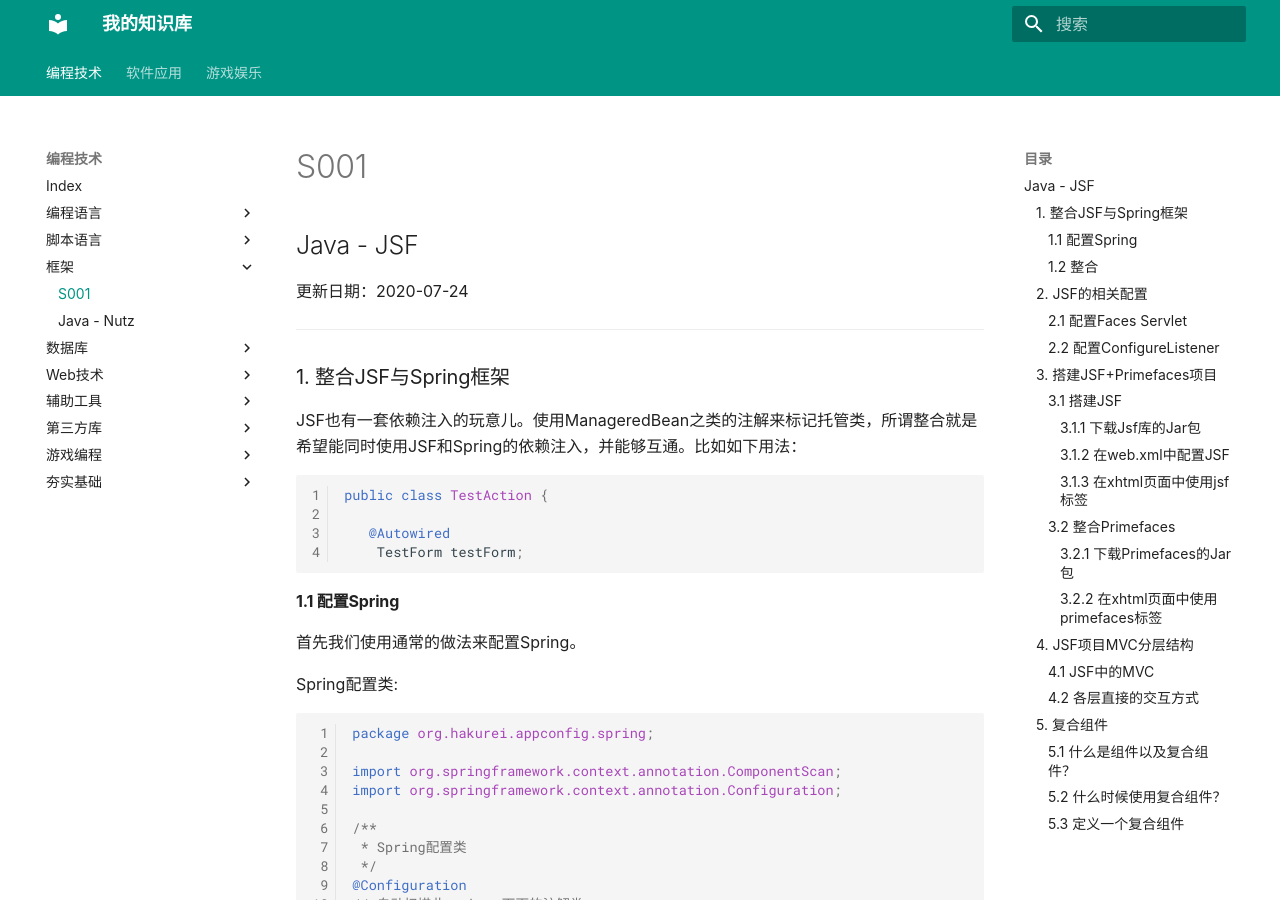
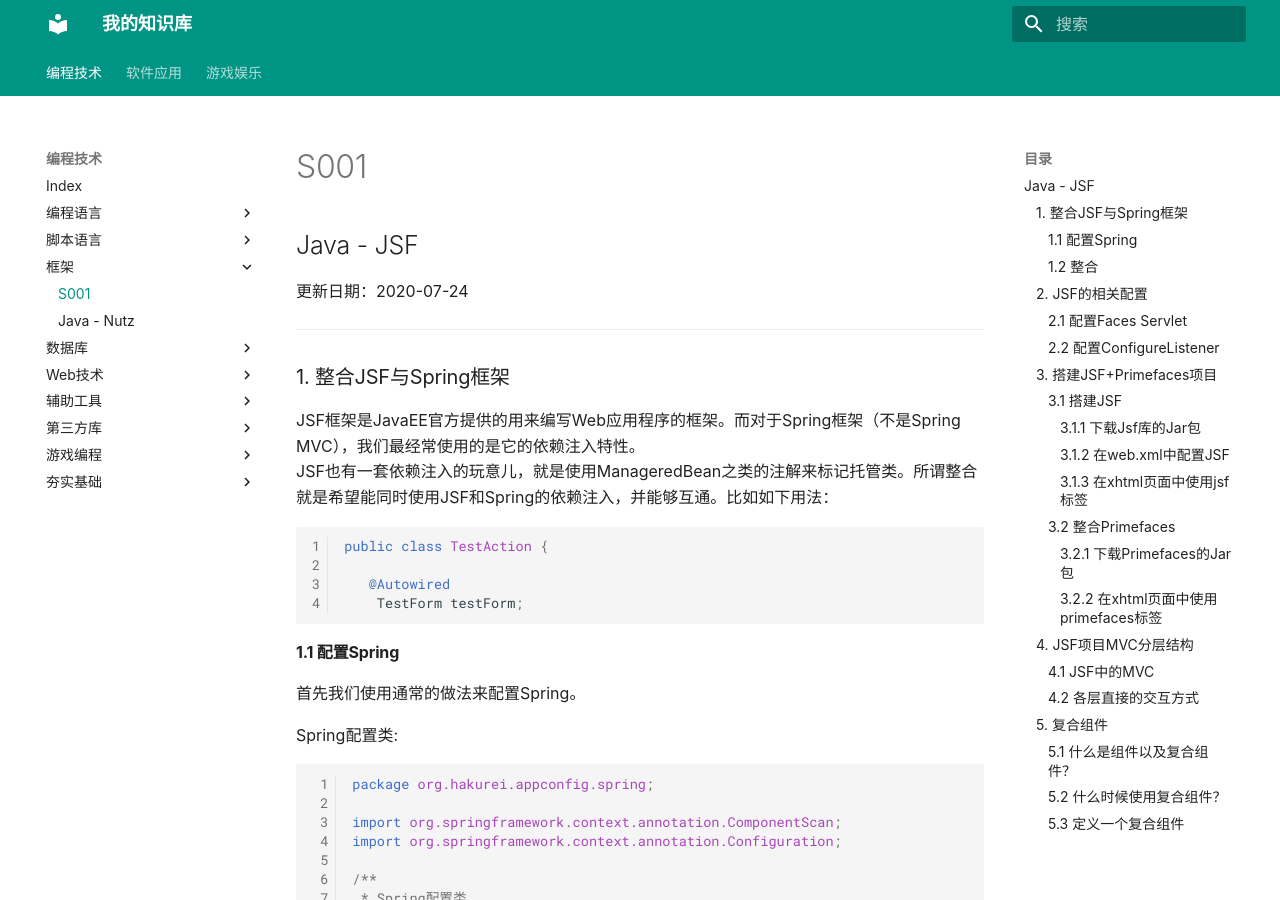
Before and after one commit to hakureiyoumu/hakureiyoumu.github.io, an MkDocs documentation site: the page built from docs/ZX0005. 框架/S001.md, in a window 1280 px wide and 900 px high. Built offline with MkDocs 1.6.1 and Material for MkDocs 9.7.7, drawn with Linux system fonts in a browser that asks for light colours.

Commit message:
正确使用Github Pages:更改一下master分支的内容

````diff
--- a/docs/ZX0005. 框架/S001.md
+++ b/docs/ZX0005. 框架/S001.md
@@ -6,7 +6,8 @@
 
 ## 1. 整合JSF与Spring框架
 
-JSF也有一套依赖注入的玩意儿。使用ManageredBean之类的注解来标记托管类，所谓整合就是希望能同时使用JSF和Spring的依赖注入，并能够互通。比如如下用法：
+JSF框架是JavaEE官方提供的用来编写Web应用程序的框架。而对于Spring框架（不是Spring MVC），我们最经常使用的是它的依赖注入特性。<br/>
+JSF也有一套依赖注入的玩意儿，就是使用ManageredBean之类的注解来标记托管类。所谓整合就是希望能同时使用JSF和Spring的依赖注入，并能够互通。比如如下用法：
 
 ```java
 public class TestAction {
````
Also changed, not shown: 2 other files.
